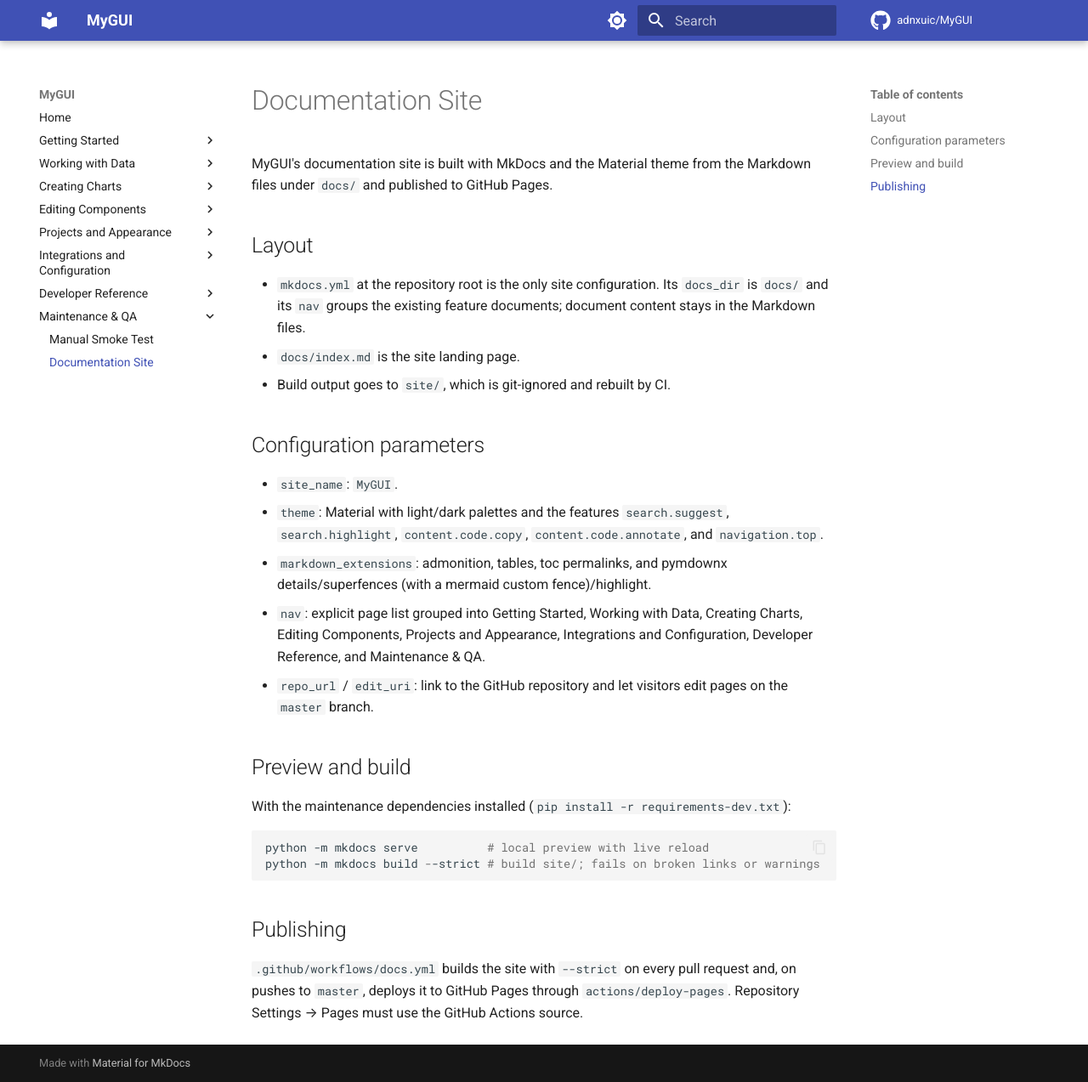
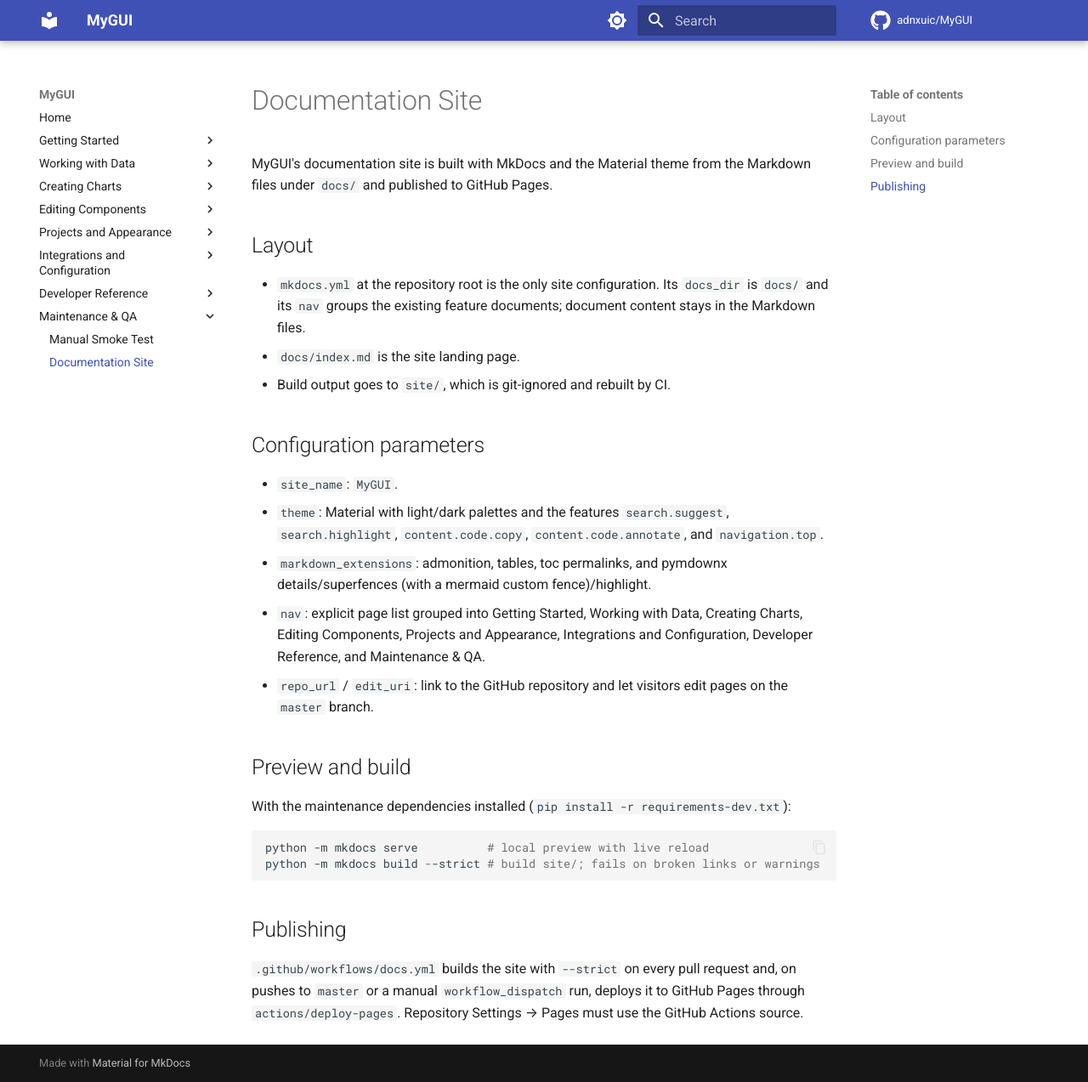
Before and after one commit to adnxuic/MyGUI, an MkDocs documentation site: the page built from docs/documentation-site.md, in a window 1280 px wide and 1273 px high. Shown: the whole window at 85% size. Built offline with MkDocs 1.6.1 and Material for MkDocs 9.7.7, drawn with Linux system fonts in a browser that asks for light colours; comment, search, counter and statistics services are not loaded.

Commit message:
fix(docs): publish on workflow_dispatch as well as master push

```diff
--- a/docs/documentation-site.md
+++ b/docs/documentation-site.md
@@ -27,4 +27,4 @@
 
 ## Publishing
 
-`.github/workflows/docs.yml` builds the site with `--strict` on every pull request and, on pushes to `master`, deploys it to GitHub Pages through `actions/deploy-pages`. Repository Settings → Pages must use the GitHub Actions source.
+`.github/workflows/docs.yml` builds the site with `--strict` on every pull request and, on pushes to `master` or a manual `workflow_dispatch` run, deploys it to GitHub Pages through `actions/deploy-pages`. Repository Settings → Pages must use the GitHub Actions source.
```
Also changed, not shown: 1 other file.
